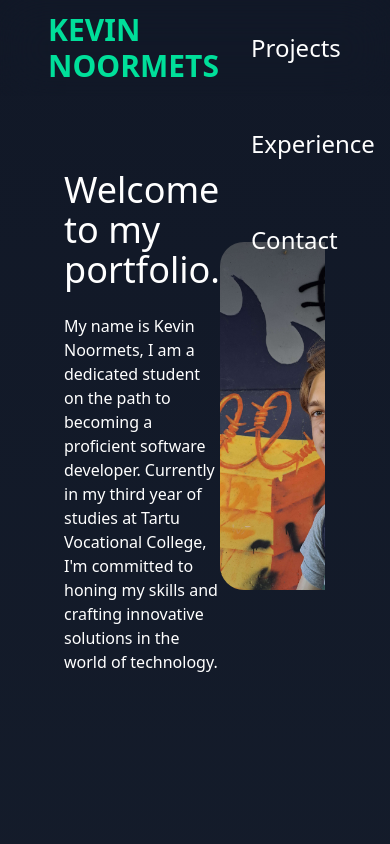
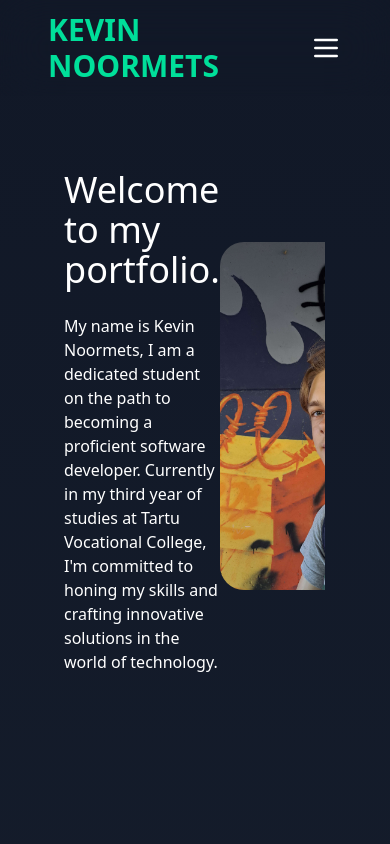
Before and after one commit to Kevinoo5/portfolio, a React (Vite) app: page / in a window 390 px wide. Shown: the top 844 px of the page. Built offline with nearby package versions, Linux system fonts and the light colour scheme; what tailwindcss-animated would draw is missing.

Commit message:
Navbar turns into hamburger menu when zoomed in

```diff
--- a/src/components/Navbar.jsx
+++ b/src/components/Navbar.jsx
@@ -1,6 +1,13 @@
+import { useState } from 'react';
 import NavbarItem from "../common/NavbarItem";
 
 const Navbar = () => {
+  const [showMenu, setShowMenu] = useState(false);
+
+  const toggleMenu = () => {
+    setShowMenu(!showMenu);
+  };
+
   return (
     <div className="flex fixed w-full z-10 backdrop-blur-xl items-center h-24 mx-auto px-12 text-white">
       <div className="flex-1">
@@ -9,7 +16,26 @@ const Navbar = () => {
         </a>
       </div>
 
-      <ul className="flex flex-wrap">
+      {/* Hamburger Icon */}
+      <div className="lg:hidden" onClick={toggleMenu}>
+      <svg
+          className="w-8 h-8 cursor-pointer"
+          fill="none"
+          stroke="currentColor"
+          viewBox="0 0 24 24"
+          xmlns="http://www.w3.org/2000/svg"
+        >
+          <path
+            strokeLinecap="round"
+            strokeLinejoin="round"
+            strokeWidth="2"
+            d="M4 6h16M4 12h16M4 18h16"
+          />
+        </svg>
+      </div>
+
+      {/* Menu Items */}
+      <ul className={`lg:flex lg:flex-wrap ${showMenu ? 'flex flex-wrap' : 'hidden'}`}>
         <NavbarItem title="About Me" targetId="about" />
         <NavbarItem title="Skills" targetId="skills" />
         <NavbarItem title="Projects" targetId="projects" />
```
